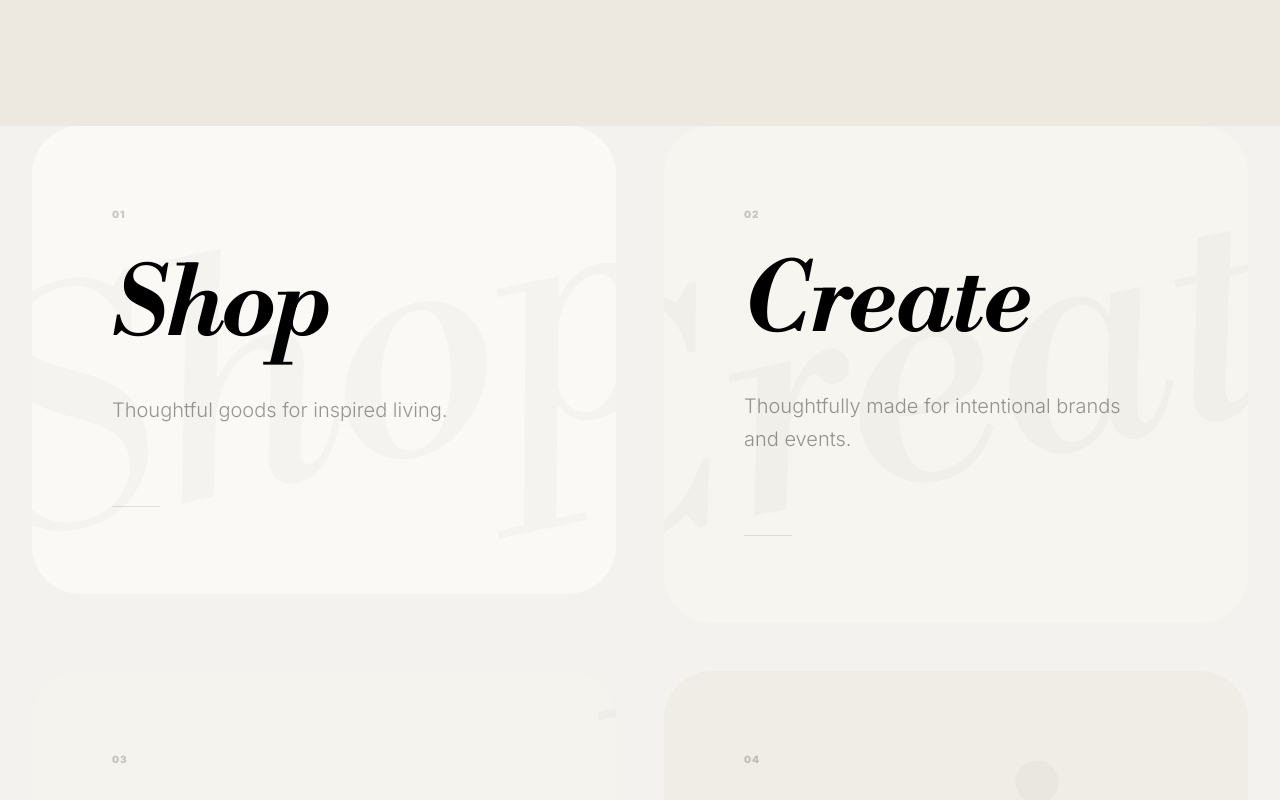
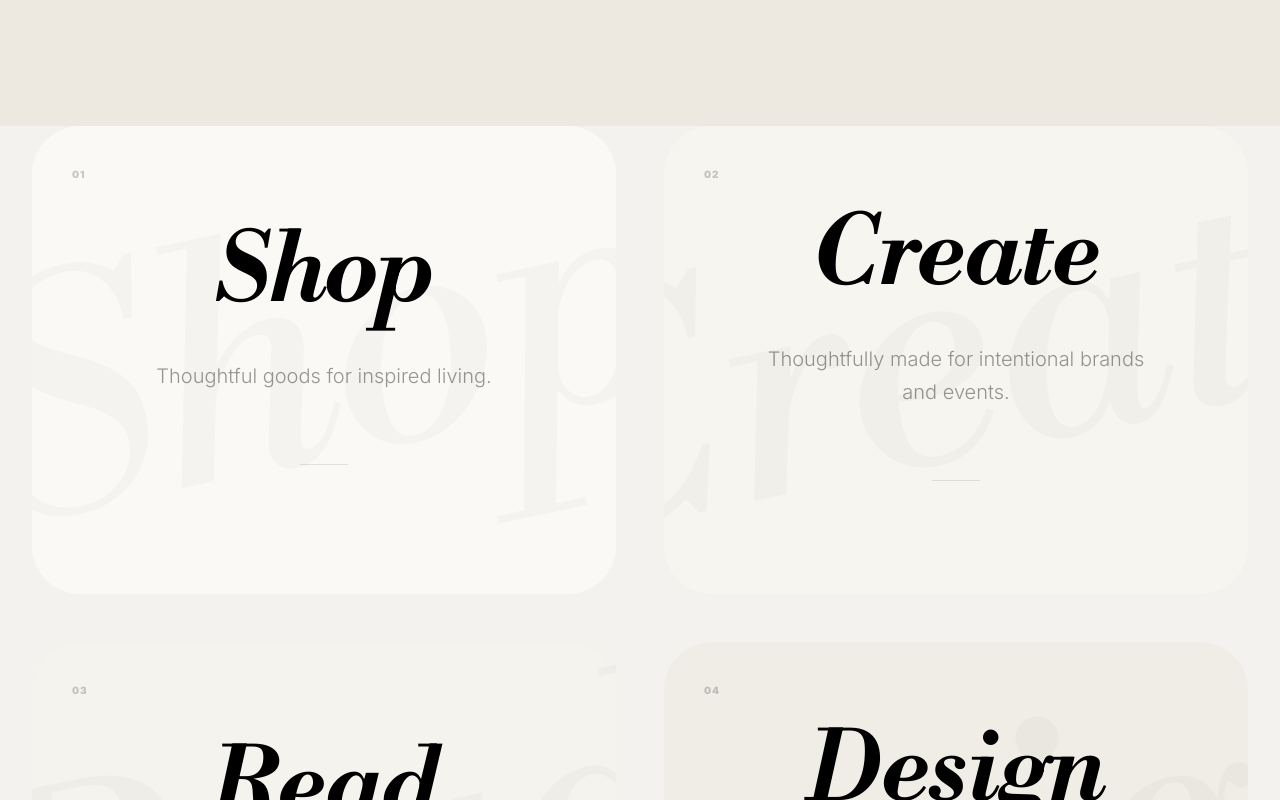
Before and after one commit to olabanji12-ojo/Tomibookstore, a React (Vite) app: page / in a window 1280 px wide. Shown: the part 1640-2440 px from the top of the page. Built offline with nearby package versions, Linux system fonts and the light colour scheme; no server answers; the database is empty.

Commit message:
Fix HeroSection types and center-align Brand Pillar headings for symmetry

```diff
--- a/src/components/home/BrandPillars.tsx
+++ b/src/components/home/BrandPillars.tsx
@@ -50,27 +50,27 @@ const BrandPillars = () => {
             <motion.div
               whileHover={{ scale: 0.99 }}
               transition={{ duration: 0.8, ease: [0.22, 1, 0.36, 1] }}
-              className={`${pillar.color} rounded-[2rem] md:rounded-[3rem] p-10 md:p-20 flex flex-col justify-between aspect-[4/5] md:aspect-[5/4] transition-all duration-700 hover:shadow-2xl hover:shadow-black/5`}
+              className={`${pillar.color} rounded-[2rem] md:rounded-[3rem] p-10 md:p-20 flex flex-col items-center justify-center text-center aspect-[4/5] md:aspect-[5/4] transition-all duration-700 hover:shadow-2xl hover:shadow-black/5 relative`}
             >
               {/* Pillar Header */}
-              <div className="flex justify-between items-start">
+              <div className="absolute top-10 left-10 right-10 flex justify-between items-start w-[calc(100%-5rem)]">
                  <span className="font-mona text-[10px] font-black text-black/20 tracking-widest">{pillar.id}</span>
-                 <div className="w-12 h-12 rounded-full border border-black/5 flex items-center justify-center text-black opacity-0 group-hover:opacity-100 -translate-y-4 group-hover:translate-y-0 transition-all duration-500">
+                 <div className="w-10 h-10 md:w-12 md:h-12 rounded-full border border-black/5 flex items-center justify-center text-black opacity-0 group-hover:opacity-100 -translate-y-4 group-hover:translate-y-0 transition-all duration-500">
                     <ArrowUpRight size={18} strokeWidth={1.5} />
                  </div>
               </div>
 
               {/* Pillar Content */}
-              <div className="space-y-6 md:space-y-10">
+              <div className="space-y-6 md:space-y-10 flex flex-col items-center">
                 <h3 className="font-serif text-5xl md:text-8xl font-medium text-black tracking-tighter italic">
                    {pillar.title}
                 </h3>
-                <p className="font-poppins text-base md:text-xl text-black/40 max-w-sm leading-relaxed font-light">
+                <p className="font-poppins text-base md:text-xl text-black/40 max-w-sm leading-relaxed font-light mx-auto">
                    {pillar.description}
                 </p>
 
                 {/* Visual Accent */}
-                <div className="pt-8 flex items-center gap-4">
+                <div className="pt-8 flex flex-col items-center gap-4">
                    <div className="h-[1px] w-12 bg-black/10 group-hover:w-24 transition-all duration-700" />
                    <span className="font-mona text-[9px] font-black tracking-widest uppercase opacity-0 group-hover:opacity-40 transition-opacity duration-700">Explore</span>
                 </div>
--- a/src/components/home/HeroSection.tsx
+++ b/src/components/home/HeroSection.tsx
@@ -39,7 +39,7 @@ const HeroSection = ({ headline, tagline }: HeroSectionProps) => {
       opacity: 1,
       y: 0,
       transition: {
-        type: "spring",
+        type: "spring" as const,
         damping: 12,
         stiffness: 100,
       },
@@ -48,7 +48,7 @@ const HeroSection = ({ headline, tagline }: HeroSectionProps) => {
       opacity: 0,
       y: 20,
       transition: {
-        type: "spring",
+        type: "spring" as const,
         damping: 12,
         stiffness: 100,
       },
```
